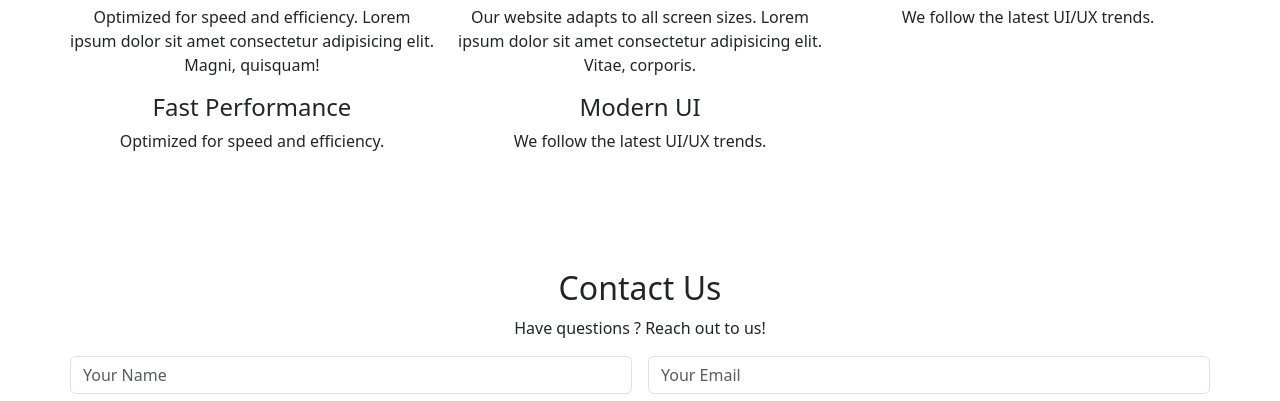
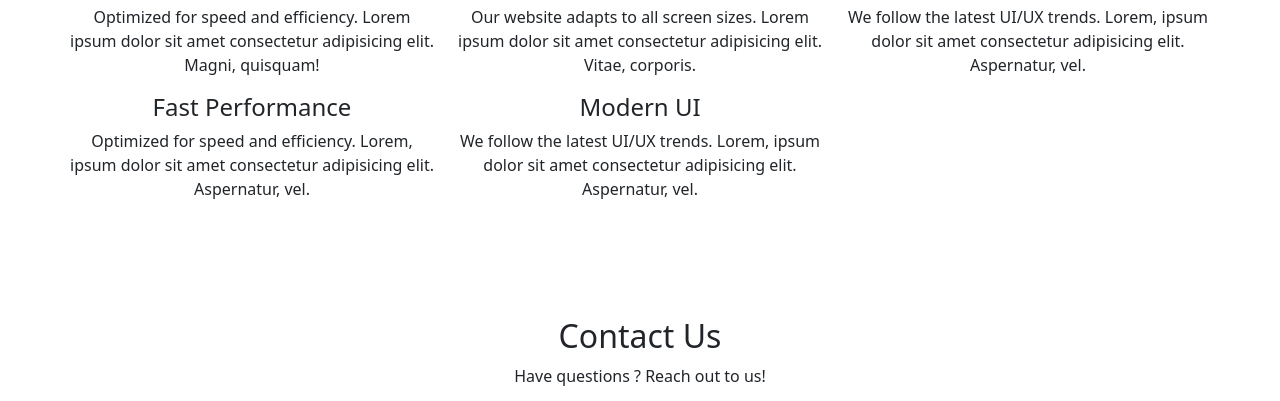
Before and after one commit to Muhammad-Munsif/website-layout-designed, a plain HTML site: page index.html in a window 1280 px wide. Shown: the part 769-1170 px from the top of the page. Drawn offline with nearby package versions, Linux system fonts and the light colour scheme.

Commit message:
To make a few changes in html file

```diff
--- a/index.html
+++ b/index.html
@@ -88,15 +88,24 @@
         </div>
         <div class="col-md-4">
           <h4>Modern UI</h4>
-          <p>We follow the latest UI/UX trends.</p>
+          <p>
+            We follow the latest UI/UX trends. Lorem, ipsum dolor sit amet
+            consectetur adipisicing elit. Aspernatur, vel.
+          </p>
         </div>
         <div class="col-md-4">
           <h4>Fast Performance</h4>
-          <p>Optimized for speed and efficiency.</p>
+          <p>
+            Optimized for speed and efficiency. Lorem, ipsum dolor sit amet
+            consectetur adipisicing elit. Aspernatur, vel.
+          </p>
         </div>
         <div class="col-md-4">
           <h4>Modern UI</h4>
-          <p>We follow the latest UI/UX trends.</p>
+          <p>
+            We follow the latest UI/UX trends. Lorem, ipsum dolor sit amet
+            consectetur adipisicing elit. Aspernatur, vel.
+          </p>
         </div>
       </div>
     </div>
```
